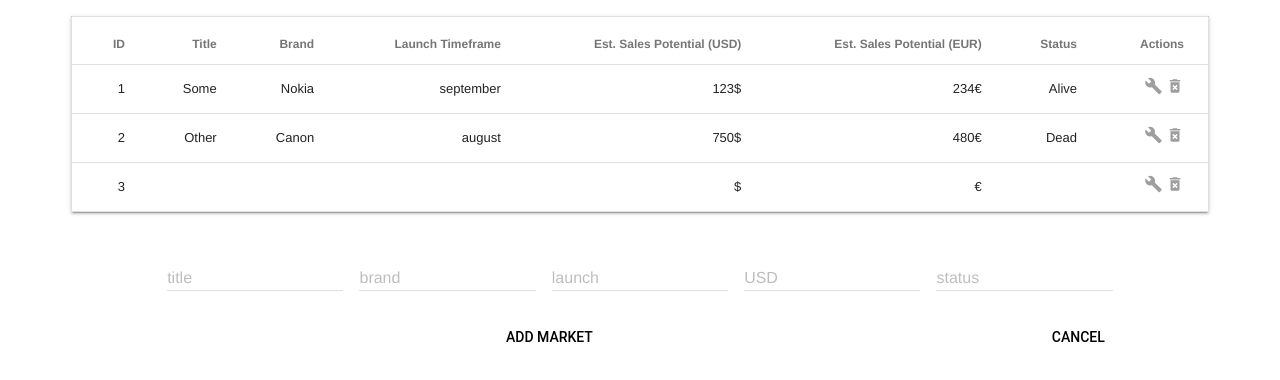
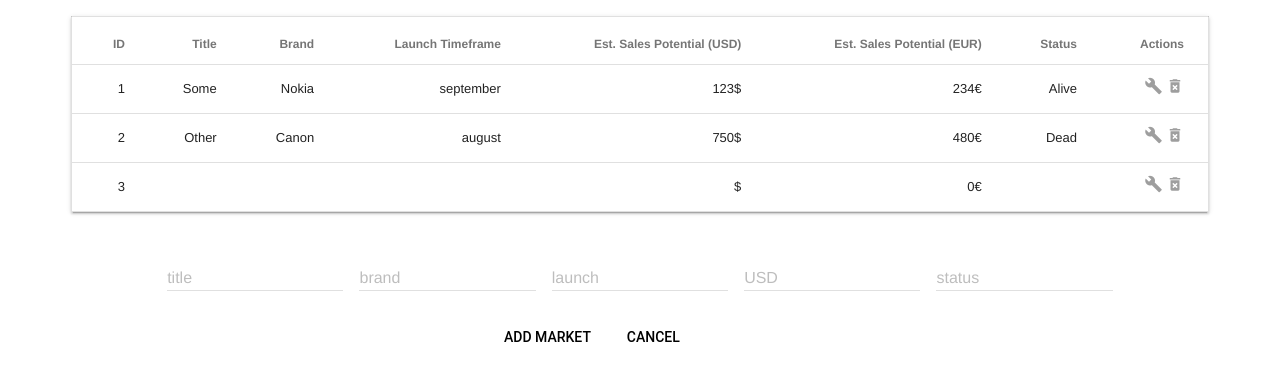
Before and after one commit to tourniquet/table, a plain HTML site: page index2.html in a window 1280 px wide. Both pictures are taken after a click on the input "add market". Drawn offline with Linux system fonts and the light colour scheme.

Commit message:
v 16.4.8 calculate eur from usd, removed id selectors

```diff
--- a/assets/js/app.js
+++ b/assets/js/app.js
@@ -27,6 +27,7 @@ var vm = new Vue({
     addMarket () {
       var data = Object.assign({}, this.market)
       data.id = +this.markets[this.markets.length - 1].id + 1
+      data.estSalesEur = (this.market.estSalesUsd * 0.88).toFixed(0)
       this.markets.push(data)
 
       vm.clearObject()
@@ -46,12 +47,14 @@ var vm = new Vue({
     },
 
     editMarket () {
+      this.market.estSalesEur = (this.market.estSalesUsd * 0.88).toFixed(0)
       var index = this.market.index
       this.markets.splice(index, 1, JSON.parse(JSON.stringify(this.market)))
 
       this.mode = 'create'
       vm.clearObject()
       vm.clearInputs()
+      vm.removeFloatingLabel()
     },
 
     removeMarket (index) {
@@ -64,6 +67,12 @@ var vm = new Vue({
       intputsArray.forEach(function (item) {
         item.value = ''
       })
+
+      // remove "is not a number" error
+      var usdError = document.getElementsByClassName('is-invalid')[0]
+      if (usdError) {
+        usdError.classList.remove('is-invalid')
+      }
 
       vm.removeFloatingLabel()
     },
--- a/assets/styles/style.css
+++ b/assets/styles/style.css
@@ -10,7 +10,7 @@ table {
 }
 
 /* form elements */
-#add-market, #edit-market {
+.buttons {
   margin: 0 auto;
 }
 
--- a/index2.html
+++ b/index2.html
@@ -72,9 +72,11 @@
           <label class="mdl-textfield__label" for="status">status</label>
         </div>
 
-        <input v-if="mode == 'create'" @click="addMarket" value="add market" type="submit" id="add-market" class="mdl-button mdl-js-button mdl-js-ripple-effect">
-        <input v-if="mode == 'edit'" @click="editMarket" value="edit market" type="submit" id="edit-market" class="mdl-button mdl-js-button mdl-js-ripple-effect">
-        <input @click="cancelButton" value="cancel" type="submit" class="mdl-button mdl-js-button mdl-js-ripple-effect">
+        <div class="buttons">
+          <input v-if="mode == 'create'" @click="addMarket" value="add market" type="submit" class="mdl-button mdl-js-button mdl-js-ripple-effect">
+          <input v-if="mode == 'edit'" @click="editMarket" value="edit market" type="submit" class="mdl-button mdl-js-button mdl-js-ripple-effect">
+          <input @click="cancelButton" value="cancel" type="submit" class="mdl-button mdl-js-button mdl-js-ripple-effect">
+        </div>
 
         <div class="mdl-cell mdl-cell--1-col"></div>
       </div>
```
